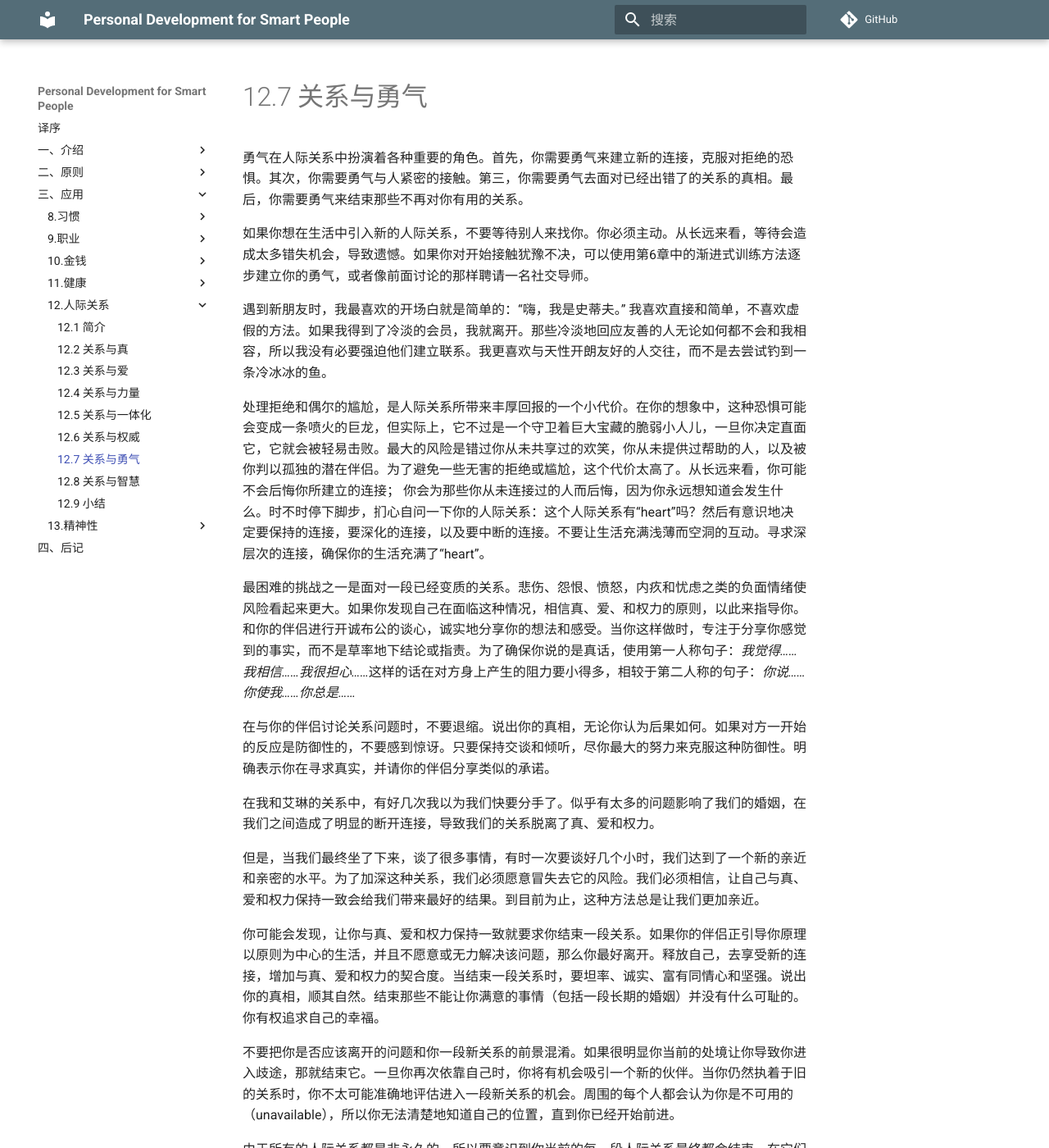
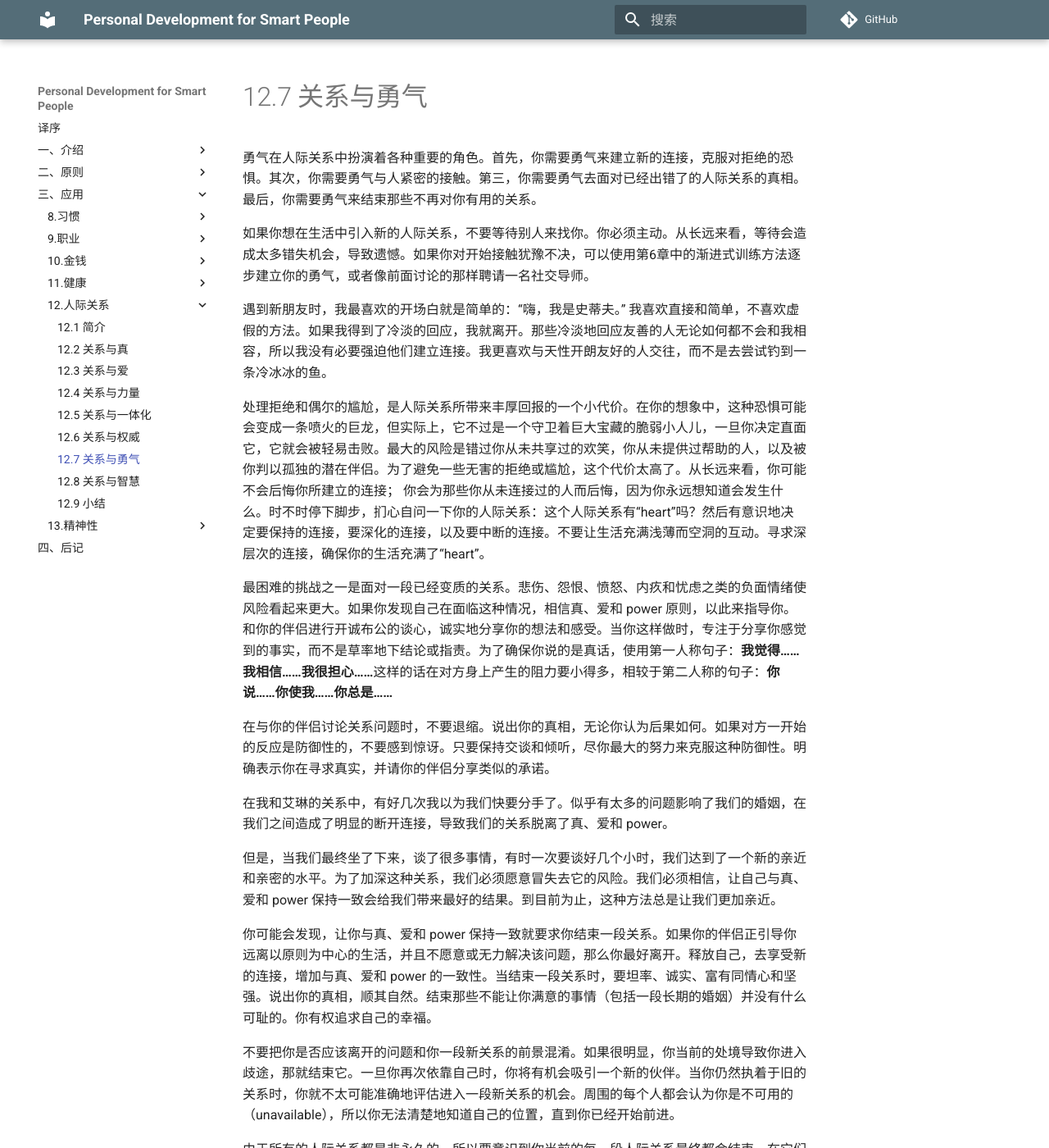
Before and after one commit to wtsnwei/pdsp, an MkDocs documentation site: the page built from docs/3.Application/12.relationships/06.relationships-and-courage.md, in a window 1280 px wide and 1400 px high. Shown: the whole window at 82% size. Built offline with MkDocs 1.6.1 and Material for MkDocs 9.7.7, drawn with Linux system fonts in a browser that asks for light colours; comment, search, counter and statistics services are not loaded; some of the changed text lies outside the part shown.

Commit message:
修正语句

```diff
--- a/docs/3.Application/12.relationships/06.relationships-and-courage.md
+++ b/docs/3.Application/12.relationships/06.relationships-and-courage.md
@@ -3,24 +3,24 @@ title:      Relationships and Courage
 date:       2021-03-17
 ---
 
-勇气在人际关系中扮演着各种重要的角色。首先，你需要勇气来建立新的连接，克服对拒绝的恐惧。其次，你需要勇气与人紧密的接触。第三，你需要勇气去面对已经出错了的关系的真相。最后，你需要勇气来结束那些不再对你有用的关系。
+勇气在人际关系中扮演着各种重要的角色。首先，你需要勇气来建立新的连接，克服对拒绝的恐惧。其次，你需要勇气与人紧密的接触。第三，你需要勇气去面对已经出错了的人际关系的真相。最后，你需要勇气来结束那些不再对你有用的关系。
 
 如果你想在生活中引入新的人际关系，不要等待别人来找你。你必须主动。从长远来看，等待会造成太多错失机会，导致遗憾。如果你对开始接触犹豫不决，可以使用第6章中的渐进式训练方法逐步建立你的勇气，或者像前面讨论的那样聘请一名社交导师。
 
-遇到新朋友时，我最喜欢的开场白就是简单的：“嗨，我是史蒂夫。” 我喜欢直接和简单，不喜欢虚假的方法。如果我得到了冷淡的会员，我就离开。那些冷淡地回应友善的人无论如何都不会和我相容，所以我没有必要强迫他们建立联系。我更喜欢与天性开朗友好的人交往，而不是去尝试钓到一条冷冰冰的鱼。
+遇到新朋友时，我最喜欢的开场白就是简单的：“嗨，我是史蒂夫。” 我喜欢直接和简单，不喜欢虚假的方法。如果我得到了冷淡的回应，我就离开。那些冷淡地回应友善的人无论如何都不会和我相容，所以我没有必要强迫他们建立连接。我更喜欢与天性开朗友好的人交往，而不是去尝试钓到一条冷冰冰的鱼。
 
 处理拒绝和偶尔的尴尬，是人际关系所带来丰厚回报的一个小代价。在你的想象中，这种恐惧可能会变成一条喷火的巨龙，但实际上，它不过是一个守卫着巨大宝藏的脆弱小人儿，一旦你决定直面它，它就会被轻易击败。最大的风险是错过你从未共享过的欢笑，你从未提供过帮助的人，以及被你判以孤独的潜在伴侣。为了避免一些无害的拒绝或尴尬，这个代价太高了。从长远来看，你可能不会后悔你所建立的连接； 你会为那些你从未连接过的人而后悔，因为你永远想知道会发生什么。时不时停下脚步，扪心自问一下你的人际关系：这个人际关系有“heart”吗？然后有意识地决定要保持的连接，要深化的连接，以及要中断的连接。不要让生活充满浅薄而空洞的互动。寻求深层次的连接，确保你的生活充满了“heart”。
 
-最困难的挑战之一是面对一段已经变质的关系。悲伤、怨恨、愤怒，内疚和忧虑之类的负面情绪使风险看起来更大。如果你发现自己在面临这种情况，相信真、爱、和权力的原则，以此来指导你。和你的伴侣进行开诚布公的谈心，诚实地分享你的想法和感受。当你这样做时，专注于分享你感觉到的事实，而不是草率地下结论或指责。为了确保你说的是真话，使用第一人称句子：*我觉得……我相信……我很担心……*这样的话在对方身上产生的阻力要小得多，相较于第二人称的句子：*你说……你使我……你总是……*
+最困难的挑战之一是面对一段已经变质的关系。悲伤、怨恨、愤怒、内疚和忧虑之类的负面情绪使风险看起来更大。如果你发现自己在面临这种情况，相信真、爱和 power 原则，以此来指导你。和你的伴侣进行开诚布公的谈心，诚实地分享你的想法和感受。当你这样做时，专注于分享你感觉到的事实，而不是草率地下结论或指责。为了确保你说的是真话，使用第一人称句子：**我觉得……我相信……我很担心……**这样的话在对方身上产生的阻力要小得多，相较于第二人称的句子：**你说……你使我……你总是……**
 
 在与你的伴侣讨论关系问题时，不要退缩。说出你的真相，无论你认为后果如何。如果对方一开始的反应是防御性的，不要感到惊讶。只要保持交谈和倾听，尽你最大的努力来克服这种防御性。明确表示你在寻求真实，并请你的伴侣分享类似的承诺。
 
-在我和艾琳的关系中，有好几次我以为我们快要分手了。似乎有太多的问题影响了我们的婚姻，在我们之间造成了明显的断开连接，导致我们的关系脱离了真、爱和权力。
+在我和艾琳的关系中，有好几次我以为我们快要分手了。似乎有太多的问题影响了我们的婚姻，在我们之间造成了明显的断开连接，导致我们的关系脱离了真、爱和 power。
 
-但是，当我们最终坐了下来，谈了很多事情，有时一次要谈好几个小时，我们达到了一个新的亲近和亲密的水平。为了加深这种关系，我们必须愿意冒失去它的风险。我们必须相信，让自己与真、爱和权力保持一致会给我们带来最好的结果。到目前为止，这种方法总是让我们更加亲近。
+但是，当我们最终坐了下来，谈了很多事情，有时一次要谈好几个小时，我们达到了一个新的亲近和亲密的水平。为了加深这种关系，我们必须愿意冒失去它的风险。我们必须相信，让自己与真、爱和 power 保持一致会给我们带来最好的结果。到目前为止，这种方法总是让我们更加亲近。
 
-你可能会发现，让你与真、爱和权力保持一致就要求你结束一段关系。如果你的伴侣正引导你原理以原则为中心的生活，并且不愿意或无力解决该问题，那么你最好离开。释放自己，去享受新的连接，增加与真、爱和权力的契合度。当结束一段关系时，要坦率、诚实、富有同情心和坚强。说出你的真相，顺其自然。结束那些不能让你满意的事情（包括一段长期的婚姻）并没有什么可耻的。你有权追求自己的幸福。
+你可能会发现，让你与真、爱和 power 保持一致就要求你结束一段关系。如果你的伴侣正引导你远离以原则为中心的生活，并且不愿意或无力解决该问题，那么你最好离开。释放自己，去享受新的连接，增加与真、爱和 power 的一致性。当结束一段关系时，要坦率、诚实、富有同情心和坚强。说出你的真相，顺其自然。结束那些不能让你满意的事情（包括一段长期的婚姻）并没有什么可耻的。你有权追求自己的幸福。
 
-不要把你是否应该离开的问题和你一段新关系的前景混淆。如果很明显你当前的处境让你导致你进入歧途，那就结束它。一旦你再次依靠自己时，你将有机会吸引一个新的伙伴。当你仍然执着于旧的关系时，你不太可能准确地评估进入一段新关系的机会。周围的每个人都会认为你是不可用的（unavailable），所以你无法清楚地知道自己的位置，直到你已经开始前进。
+不要把你是否应该离开的问题和你一段新关系的前景混淆。如果很明显，你当前的处境导致你进入歧途，那就结束它。一旦你再次依靠自己时，你将有机会吸引一个新的伙伴。当你仍然执着于旧的关系时，你就不太可能准确地评估进入一段新关系的机会。周围的每个人都会认为你是不可用的（unavailable），所以你无法清楚地知道自己的位置，直到你已经开始前进。
 
-由于所有的人际关系都是非永久的，所以要意识到你当前的每一段人际关系最终都会结束。在它们持续的时候，花些时间去欣赏它们，不要把它们它们视为理所当然。即使一段关系因死亡而结束，它仍然会在你的思想中继续存在。一段有爱的人际关系的回忆会成为你最神圣的财富。
+由于所有的人际关系都是非永久的，所以要意识到你当前的每一段人际关系最终都会结束。在它们持续的时候，花些时间去欣赏它们，不要把它们视为理所当然。即使一段关系因死亡而结束，它仍然会在你的思想中继续存在。一段有爱的人际关系的回忆会成为你最神圣的财富。
```
